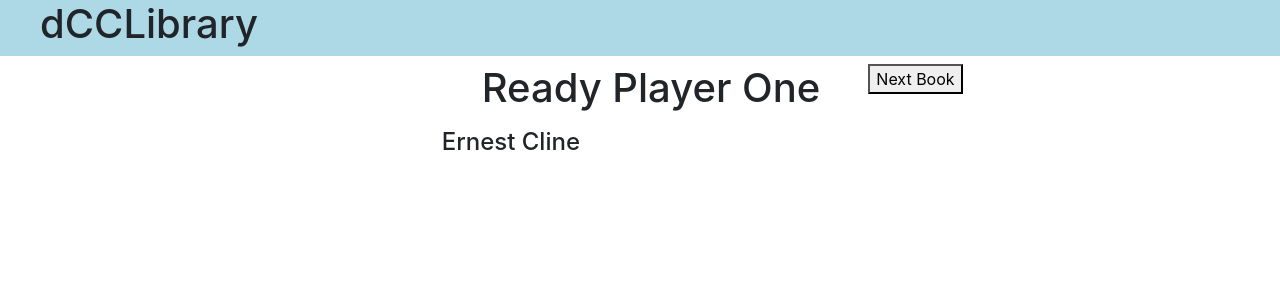
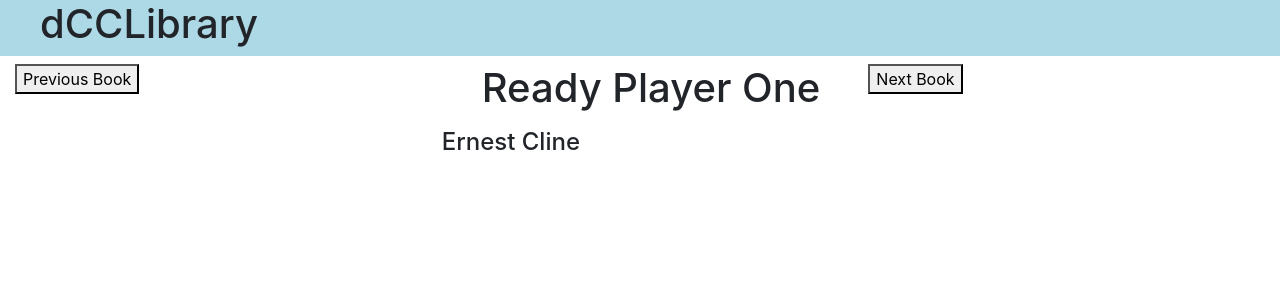
Before and after one commit to JordanBrooks22/JordansDcc-library, a React (Create React App) app: page / in a window 1280 px wide. Shown: the top 300 px of the page. Built offline with nearby package versions, Linux system fonts and the light colour scheme.

Commit message:
backwards button and functunailty

```diff
--- a/src/components/app.js
+++ b/src/components/app.js
@@ -26,12 +26,23 @@
         });
     }
 
+    gotoPreviousBook(){
+        let tempBookNumber = this.state.bookNumber;
+        tempBookNumber--;
+        if(tempBookNumber < 0)
+        tempBookNumber = this.books.length -1;
+        this.setState({
+            bookNumber: tempBookNumber
+        });
+    }
+
     render() {
         return (
             <div className="container-fluid">
                 <TitleBar />
                 <div className="row row-spacer">
                     <div className="col">
+                        <button onClick={() => this.gotoPreviousBook()}>Previous Book</button>
                         {/*Button here to move to previous book viewed*/}
                         </div>
                         <div className="col">
```
